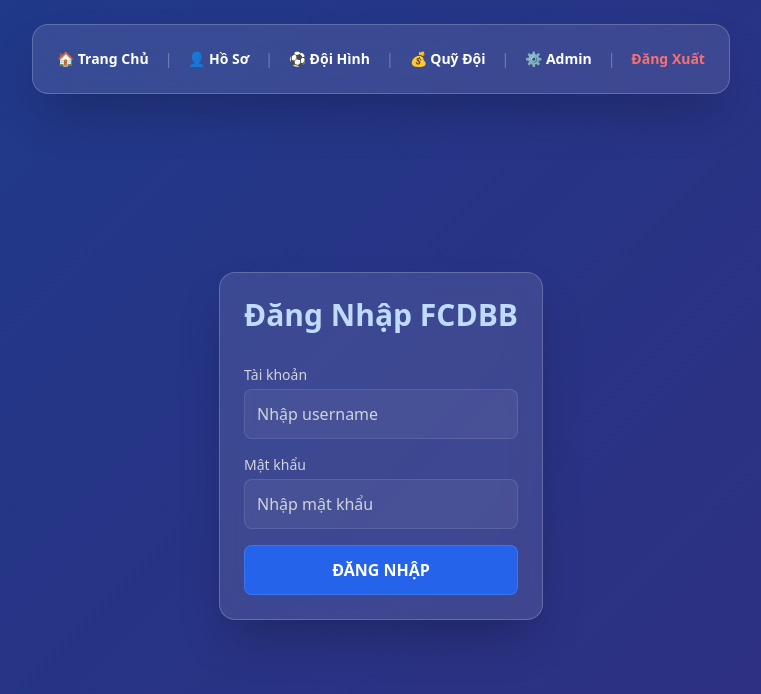
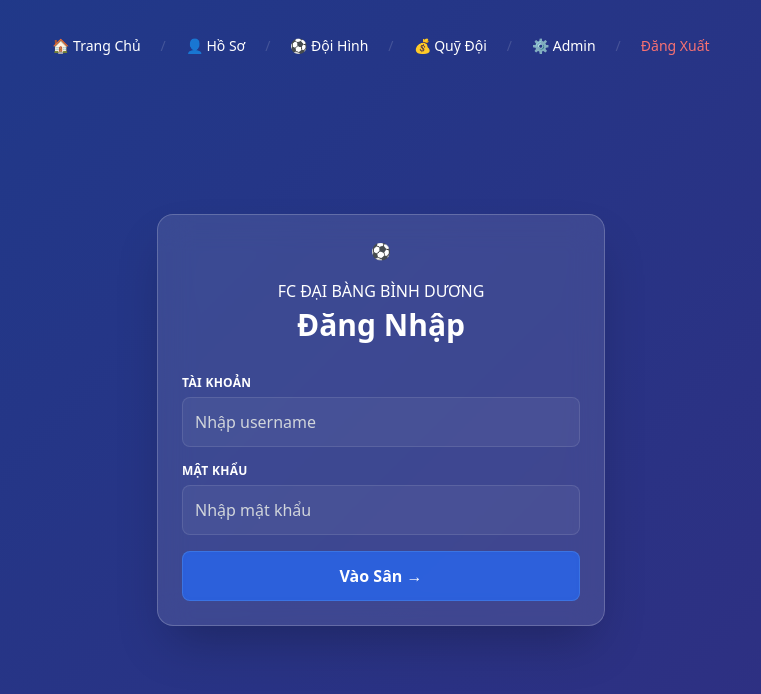
Before and after one commit to LuongNuong131/LuNu_FCDBB, a Vue app in the folder fcdbb-frontend/: page /login in a window 1280 px wide. Shown: the top 694 px of the page, without its empty margins (259-1020 px from the left). Built offline with nearby package versions, Linux system fonts and the light colour scheme; no server answers; sample sign-in values are in the browser's storage.

Commit message:
first commit

```diff
--- a/fcdbb-frontend/src/App.vue
+++ b/fcdbb-frontend/src/App.vue
@@ -1,17 +1,17 @@
 <template>
   <div class="min-h-screen flex flex-col items-center py-6 px-4">
-    <nav v-if="user" class="flex flex-wrap justify-center gap-4 mb-8 glass-panel py-3 px-6 rounded-full text-sm">
-      <router-link to="/" class="font-semibold hover:text-blue-300" active-class="text-blue-400">🏠 Trang Chủ</router-link>
-      <span class="text-white/30">|</span>
-      <router-link :to="'/profile/'+user.id" class="font-semibold hover:text-blue-300" active-class="text-blue-400">👤 Hồ Sơ</router-link>
-      <span class="text-white/30">|</span>
-      <router-link to="/players" class="font-semibold hover:text-blue-300" active-class="text-blue-400">⚽ Đội Hình</router-link>
-      <span class="text-white/30">|</span>
-      <router-link to="/funds" class="font-semibold hover:text-blue-300" active-class="text-blue-400">💰 Quỹ Đội</router-link>
-      <span v-if="user.role === 'admin'" class="text-white/30">|</span>
-      <router-link v-if="user.role === 'admin'" to="/admin" class="font-semibold hover:text-blue-300" active-class="text-blue-400">⚙️ Admin</router-link>
-      <span class="text-white/30">|</span>
-      <button @click="logout" class="font-semibold text-red-400 hover:text-red-300">Đăng Xuất</button>
+    <nav v-if="user" class="w-full max-w-4xl flex flex-wrap items-center justify-center gap-x-5 gap-y-2 mb-8 sideline-nav py-3 px-6 rounded-full text-sm">
+      <router-link to="/" class="sideline-link" active-class="sideline-link-active">🏠 Trang Chủ</router-link>
+      <span class="text-white/15">/</span>
+      <router-link :to="'/profile/'+user.id" class="sideline-link" active-class="sideline-link-active">👤 Hồ Sơ</router-link>
+      <span class="text-white/15">/</span>
+      <router-link to="/players" class="sideline-link" active-class="sideline-link-active">⚽ Đội Hình</router-link>
+      <span class="text-white/15">/</span>
+      <router-link to="/funds" class="sideline-link" active-class="sideline-link-active">💰 Quỹ Đội</router-link>
+      <span v-if="user.role === 'admin'" class="text-white/15">/</span>
+      <router-link v-if="user.role === 'admin'" to="/admin" class="sideline-link" active-class="sideline-link-active">⚙️ Admin</router-link>
+      <span class="text-white/15">/</span>
+      <button @click="logout" class="sideline-link !text-red-400 hover:!text-red-300">Đăng Xuất</button>
     </nav>
     <router-view></router-view>
   </div>
--- a/fcdbb-frontend/src/views/Home.vue
+++ b/fcdbb-frontend/src/views/Home.vue
@@ -1,56 +1,63 @@
 <template>
   <div class="w-full max-w-5xl space-y-6">
-    <div class="glass-panel" v-if="activeMatch">
-      <h2 class="text-2xl font-bold text-blue-200 mb-2">Đang diễn ra: {{ activeMatch.title }}</h2>
-      <p>📍 Sân: <a :href="activeMatch.map_link" target="_blank" class="text-blue-300 underline">{{ activeMatch.location_name }}</a></p>
-      <p>⏰ Bắt đầu: {{ new Date(activeMatch.start_time).toLocaleString('vi-VN') }}</p>
-      <p class="text-yellow-300">⏳ Khóa đúng giờ: {{ new Date(activeMatch.lock_time).toLocaleString('vi-VN') }}</p>
-      <button @click="checkin" class="glass-btn !bg-green-600 hover:!bg-green-500 mt-4" :disabled="loading || hasCheckedIn">{{ loading ? 'Đang quét GPS...' : (hasCheckedIn ? 'Đã điểm danh' : '📍 ĐIỂM DANH GPS') }}</button>
-      <div class="mt-6 border-t border-white/20 pt-4" v-if="activeDetails.attendances?.length">
-        <h3 class="font-bold mb-3">Anh em đã có mặt ({{ activeDetails.attendances.length }}):</h3>
+    <div class="glass-panel overflow-hidden" v-if="activeMatch">
+      <div class="flex items-center gap-2 mb-3">
+        <span class="live-dot"></span>
+        <span class="scoreboard-tag">Đang diễn ra</span>
+      </div>
+      <h2 class="text-2xl md:text-3xl font-bold text-gold mb-3">{{ activeMatch.title }}</h2>
+      <div class="grid sm:grid-cols-2 gap-x-6 gap-y-1.5 text-sm text-chalk-200 mb-4">
+        <p>📍 Sân: <a :href="activeMatch.map_link" target="_blank" class="text-gold underline decoration-dotted underline-offset-4">{{ activeMatch.location_name }}</a></p>
+        <p>⏰ Bắt đầu: <span class="font-mono">{{ new Date(activeMatch.start_time).toLocaleString('vi-VN') }}</span></p>
+        <p class="sm:col-span-2 text-amber-300">⏳ Khóa đúng giờ: <span class="font-mono">{{ new Date(activeMatch.lock_time).toLocaleString('vi-VN') }}</span></p>
+      </div>
+      <button @click="checkin" class="glass-btn btn-gold mt-1 sm:w-auto sm:px-8" :disabled="loading || hasCheckedIn">{{ loading ? 'Đang quét GPS...' : (hasCheckedIn ? '✅ Đã điểm danh' : '📍 ĐIỂM DANH GPS') }}</button>
+
+      <div class="mt-6 pt-5" style="border-top: 1px solid rgba(232,185,77,0.16);" v-if="activeDetails.attendances?.length">
+        <h3 class="font-display uppercase tracking-wide text-sm text-chalk-muted mb-3">Anh em đã có mặt ({{ activeDetails.attendances.length }})</h3>
         <div class="grid grid-cols-2 md:grid-cols-4 gap-3">
-          <div v-for="a in activeDetails.attendances" :key="a.id" class="bg-white/5 p-2 rounded-lg flex items-center gap-2">
-            <img :src="a.user.avatar" class="w-10 h-10 rounded-full object-cover">
+          <div v-for="a in activeDetails.attendances" :key="a.id" class="bg-white/5 border border-white/5 p-2 rounded-xl flex items-center gap-2">
+            <img :src="a.user.avatar" class="w-10 h-10 rounded-full object-cover border border-white/10">
             <div class="text-sm">
-              <p class="font-bold">{{ a.user.name }}</p>
-              <p :class="a.status === 'Đúng giờ' ? 'text-green-400' : 'text-yellow-400'">{{ a.status }} <span class="text-xs" v-if="a.delay_seconds > 0">{{ formatDelay(a.delay_seconds) }}</span></p>
+              <p class="font-semibold">{{ a.user.name }}</p>
+              <p class="font-mono text-xs" :class="a.status === 'Đúng giờ' ? 'text-emerald-400' : 'text-amber-400'">{{ a.status }} <span v-if="a.delay_seconds > 0">{{ formatDelay(a.delay_seconds) }}</span></p>
             </div>
           </div>
         </div>
       </div>
     </div>
 
-    <div class="glass-panel" v-if="historyMatches.length">
-      <h2 class="text-xl font-bold text-blue-200 mb-4">Lịch sử 3 trận gần nhất</h2>
-      <div class="grid grid-cols-1 md:grid-cols-3 gap-4">
-        <div v-for="m in historyMatches" :key="m.id" @click="openModal(m)" class="bg-white/5 p-4 rounded-xl cursor-pointer hover:bg-white/10 transition border border-white/10">
-          <h3 class="font-bold text-lg text-blue-300">{{ m.title }}</h3>
-          <p class="text-sm text-gray-300">{{ new Date(m.start_time).toLocaleDateString('vi-VN') }}</p>
-          <p class="text-xs mt-2 text-blue-400 hover:underline">Xem chi tiết >></p>
+    <div v-if="historyMatches.length">
+      <h2 class="text-xl font-bold text-gold mb-4 flex items-center gap-2"><span class="text-base">🎟️</span> Lịch sử 3 trận gần nhất</h2>
+      <div class="grid grid-cols-1 md:grid-cols-3 gap-5">
+        <div v-for="m in historyMatches" :key="m.id" @click="openModal(m)" class="ticket-stub cursor-pointer hover:border-amber-300/50 transition">
+          <h3 class="font-bold text-lg text-chalk-050">{{ m.title }}</h3>
+          <p class="text-sm text-chalk-muted font-mono">{{ new Date(m.start_time).toLocaleDateString('vi-VN') }}</p>
+          <p class="text-xs mt-3 text-gold">Xem chi tiết →</p>
         </div>
       </div>
     </div>
 
     <div v-if="showModal" class="fixed inset-0 bg-black/80 flex items-center justify-center z-50 p-4">
       <div class="glass-panel max-w-4xl w-full max-h-[80vh] overflow-y-auto relative">
-        <button @click="showModal = false" class="absolute top-4 right-4 font-bold text-xl text-red-400 hover:scale-110">X</button>
-        <h2 class="text-2xl font-bold mb-6 text-center">{{ selectedMatch?.title }}</h2>
+        <button @click="showModal = false" class="absolute top-4 right-4 w-8 h-8 flex items-center justify-center rounded-full bg-white/5 border border-white/10 font-bold text-red-400 hover:bg-red-500/20 hover:text-red-300 transition">✕</button>
+        <h2 class="text-2xl font-bold mb-6 text-center text-gold">{{ selectedMatch?.title }}</h2>
         <div class="grid grid-cols-1 md:grid-cols-2 gap-8">
           <div>
-            <h3 class="text-xl font-bold text-green-400 mb-4 border-b border-green-400/30 pb-2">Đã tham gia ({{ modalData.attendances?.length || 0 }})</h3>
-            <div v-for="a in modalData.attendances" :key="a.id" class="flex justify-between items-center bg-green-500/10 p-2 rounded mb-2">
+            <h3 class="text-lg font-display uppercase tracking-wide text-emerald-400 mb-4 pb-2" style="border-bottom: 1px solid rgba(62,169,104,0.3);">Đã tham gia ({{ modalData.attendances?.length || 0 }})</h3>
+            <div v-for="a in modalData.attendances" :key="a.id" class="flex justify-between items-center bg-emerald-500/10 border border-emerald-500/10 p-2 rounded-lg mb-2">
               <div class="flex items-center gap-2">
                 <img :src="a.user.avatar" class="w-8 h-8 rounded-full object-cover">
-                <span class="font-semibold">{{ a.user.name }}</span>
+                <span class="font-semibold text-sm">{{ a.user.name }}</span>
               </div>
-              <span class="text-xs text-green-300">{{ a.status }} <span v-if="a.delay_seconds > 0">{{ formatDelay(a.delay_seconds) }}</span></span>
+              <span class="text-xs font-mono text-emerald-300">{{ a.status }} <span v-if="a.delay_seconds > 0">{{ formatDelay(a.delay_seconds) }}</span></span>
             </div>
           </div>
           <div>
-            <h3 class="text-xl font-bold text-red-400 mb-4 border-b border-red-400/30 pb-2">Vắng mặt ({{ modalData.absentUsers?.length || 0 }})</h3>
-            <div v-for="u in modalData.absentUsers" :key="u.id" class="flex items-center gap-2 bg-red-500/10 p-2 rounded mb-2">
+            <h3 class="text-lg font-display uppercase tracking-wide text-red-400 mb-4 pb-2" style="border-bottom: 1px solid rgba(224,80,63,0.3);">Vắng mặt ({{ modalData.absentUsers?.length || 0 }})</h3>
+            <div v-for="u in modalData.absentUsers" :key="u.id" class="flex items-center gap-2 bg-red-500/10 border border-red-500/10 p-2 rounded-lg mb-2">
               <img :src="u.avatar" class="w-8 h-8 rounded-full object-cover grayscale">
-              <span class="font-semibold text-gray-300">{{ u.name }}</span>
+              <span class="font-semibold text-sm text-chalk-muted">{{ u.name }}</span>
             </div>
           </div>
         </div>
--- a/fcdbb-frontend/src/views/Login.vue
+++ b/fcdbb-frontend/src/views/Login.vue
@@ -1,17 +1,19 @@
 <template>
-  <div class="flex items-center justify-center min-h-[80vh]">
-    <div class="glass-panel w-full max-w-md p-8">
-      <h2 class="text-3xl font-bold text-center mb-8 text-blue-200">Đăng Nhập FCDBB</h2>
-      <div class="space-y-4">
+  <div class="flex items-center justify-center min-h-[80vh] w-full">
+    <div class="glass-panel w-full max-w-md p-8 text-center">
+      <div class="badge-crest mx-auto mb-4">⚽</div>
+      <p class="section-eyebrow mb-1">FC ĐẠI BÀNG BÌNH DƯƠNG</p>
+      <h2 class="text-3xl font-bold mb-8 text-chalk-050">Đăng Nhập</h2>
+      <div class="space-y-4 text-left">
         <div>
-          <label class="block text-sm font-medium text-gray-300 mb-1">Tài khoản</label>
-          <input v-model="username" type="text" class="glass-input !w-full" placeholder="Nhập username" @keyup.enter="login">
+          <label class="block text-xs font-semibold uppercase tracking-wide text-chalk-muted mb-1.5">Tài khoản</label>
+          <input v-model="username" type="text" class="glass-input" placeholder="Nhập username" @keyup.enter="login">
         </div>
         <div>
-          <label class="block text-sm font-medium text-gray-300 mb-1">Mật khẩu</label>
-          <input v-model="password" type="password" class="glass-input !w-full" placeholder="Nhập mật khẩu" @keyup.enter="login">
+          <label class="block text-xs font-semibold uppercase tracking-wide text-chalk-muted mb-1.5">Mật khẩu</label>
+          <input v-model="password" type="password" class="glass-input" placeholder="Nhập mật khẩu" @keyup.enter="login">
         </div>
-        <button @click="login" class="glass-btn w-full mt-6 !bg-blue-600 hover:!bg-blue-500">ĐĂNG NHẬP</button>
+        <button @click="login" class="glass-btn btn-gold mt-2">Vào Sân →</button>
       </div>
     </div>
   </div>
```
